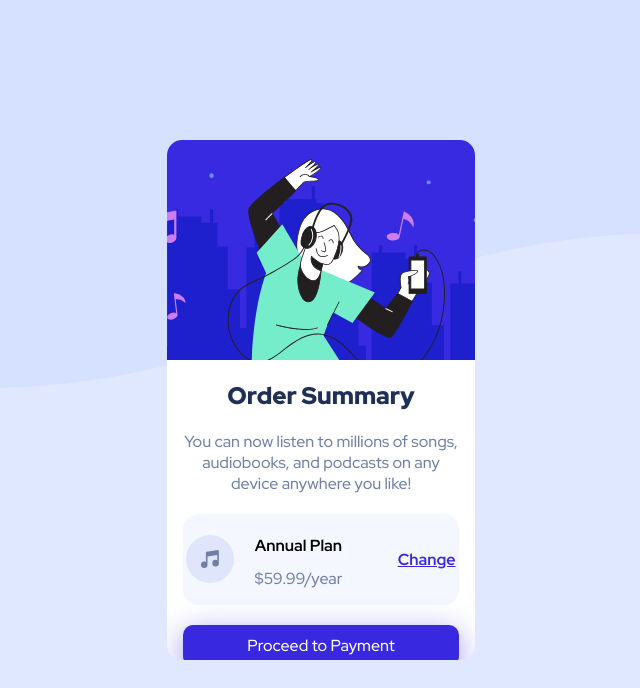
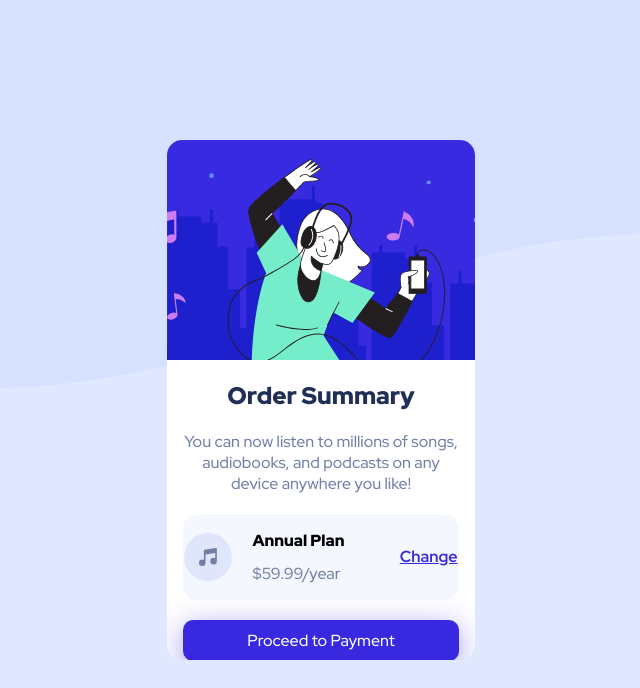
Before and after one commit to keithc07/order-summary-component, a plain HTML site: page index.html in a window 1280 px wide. Shown: the whole page, without its empty margins (319-959 px from the left). Drawn offline with Linux system fonts and the light colour scheme.

Commit message:
fixed some issues

```diff
--- a/index.html
+++ b/index.html
@@ -21,7 +21,7 @@
           <img src="./images/icon-music.svg" alt="music-icon" />
         </div>
         <div class="osc-plan-details2">
-          <h4 class="osc-plan">Annual Plan</h4>
+          <p class="osc-plan">Annual Plan</p>
           <p class="osc-price">$59.99/year</p>
         </div>
         <div class="osc-plan-details3">
--- a/osc.css
+++ b/osc.css
@@ -66,6 +66,7 @@
 
 .osc-plan {
     margin-bottom: 0;
+    font-weight: 900;
 }
 
 .osc-price {
```
